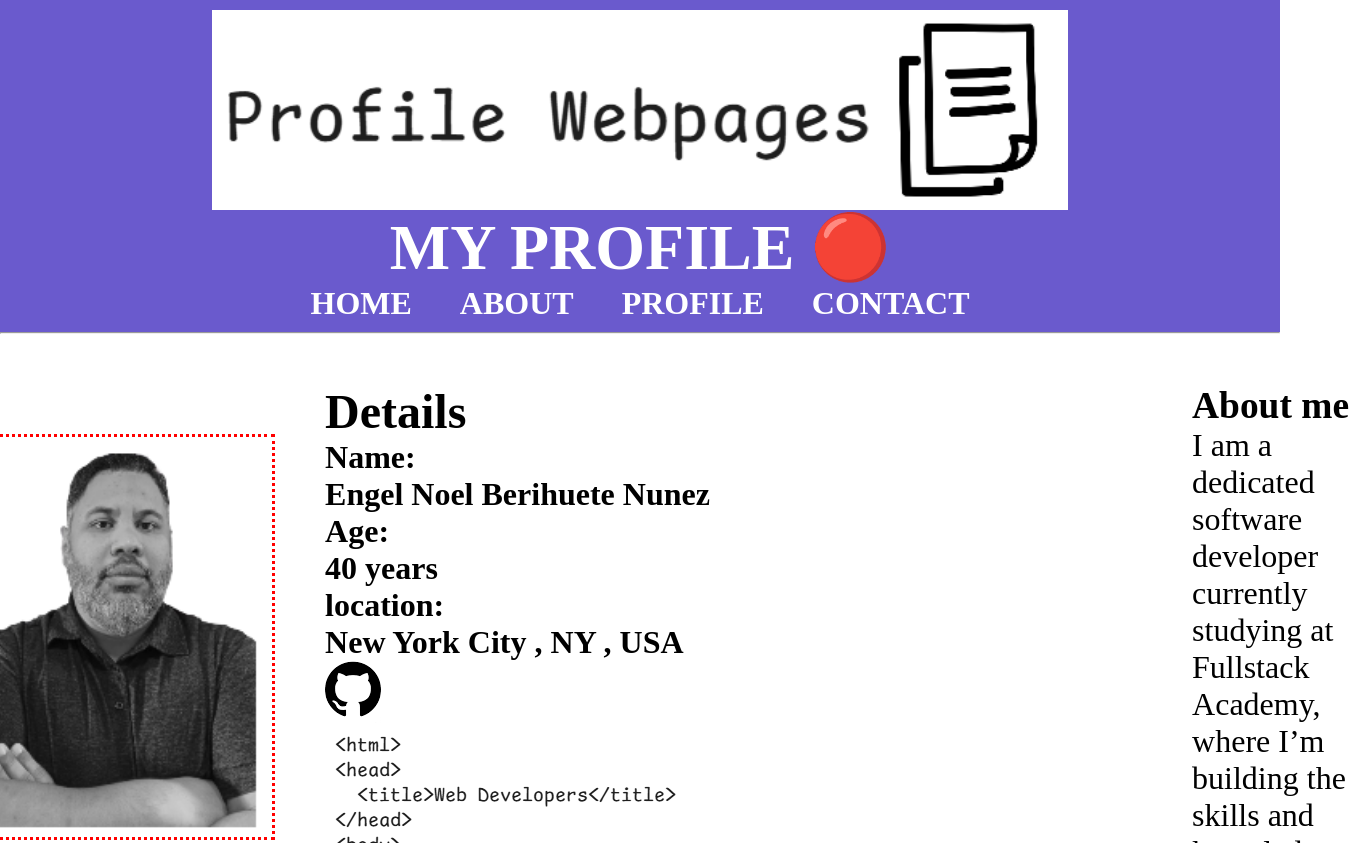
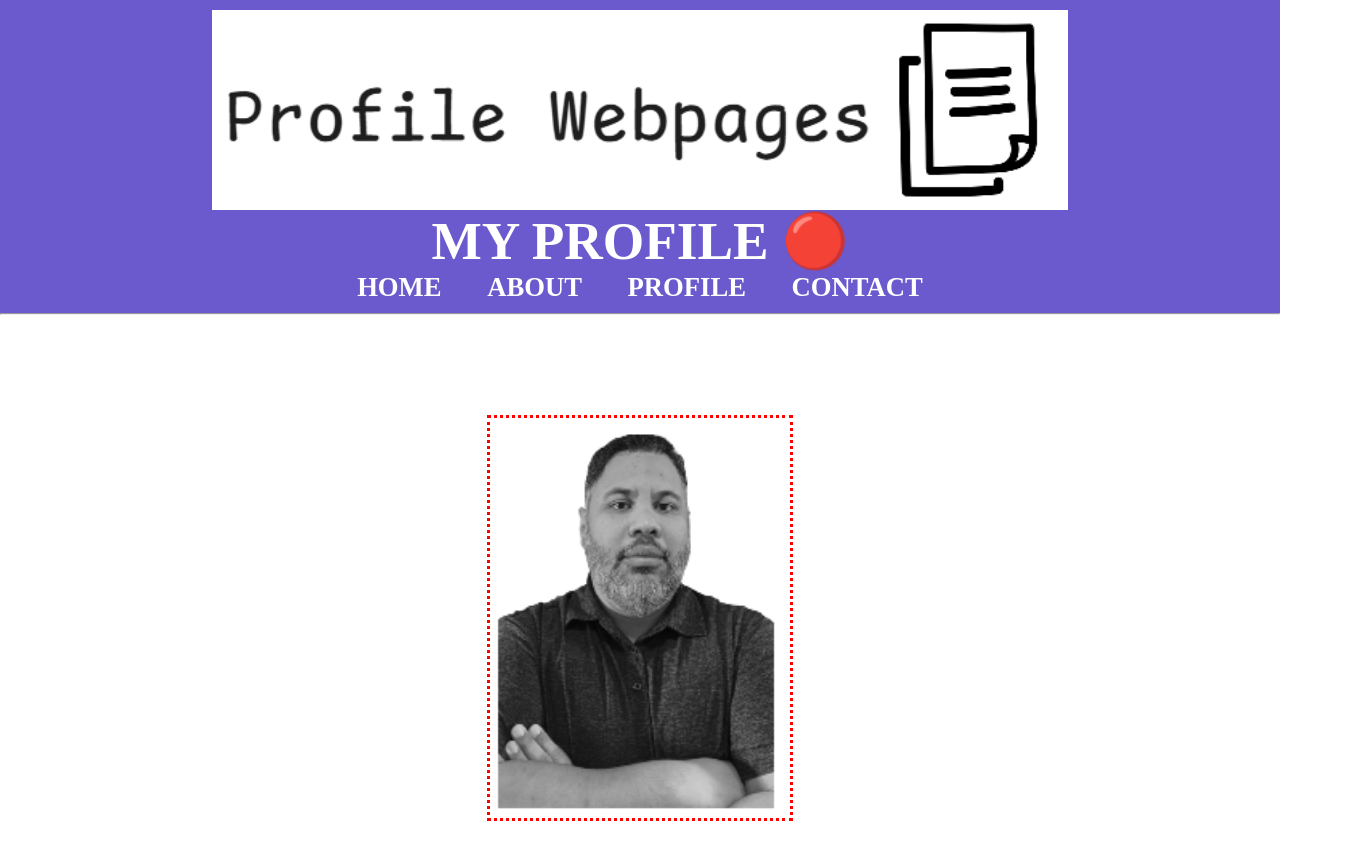
Before and after one commit to mastering23/personal-website-part-two-, a plain HTML site: page profile.html in a window 1280 px wide. Shown: the top 843 px of the page, 1361 px wide, since content can reach past the window. Drawn offline with Linux system fonts and the light colour scheme.

Commit message:
adding media query to pages

```diff
--- a/css/styles.css
+++ b/css/styles.css
@@ -125,3 +125,18 @@ footer > h4{
   width: max-content;
   font-size:x-large;
 }
+
+@media (width >= 500px) {
+img{
+  height: 400px;
+  width: 800px;
+}
+#github-icon{
+  height: 200px;
+  width: 200px;
+}
+*{
+  flex-wrap: wrap;
+  font-size:smaller;
+}
+}
--- a/profile.html
+++ b/profile.html
@@ -51,7 +51,7 @@
 
         <h4>New York City , NY , USA</h4>
 
-        <a href="https://github.com/mastering23" target="_blank"><img src="/img/github-icon-profilepage.png" alt="github icon"></a>
+        <a href="https://github.com/mastering23" target="_blank"><img src="/img/github-icon-profilepage.png" alt="github icon" id="github-icon"></a>
 
         <img src="./img/code-image.png" alt="code images text" id="code-image">
 
```
